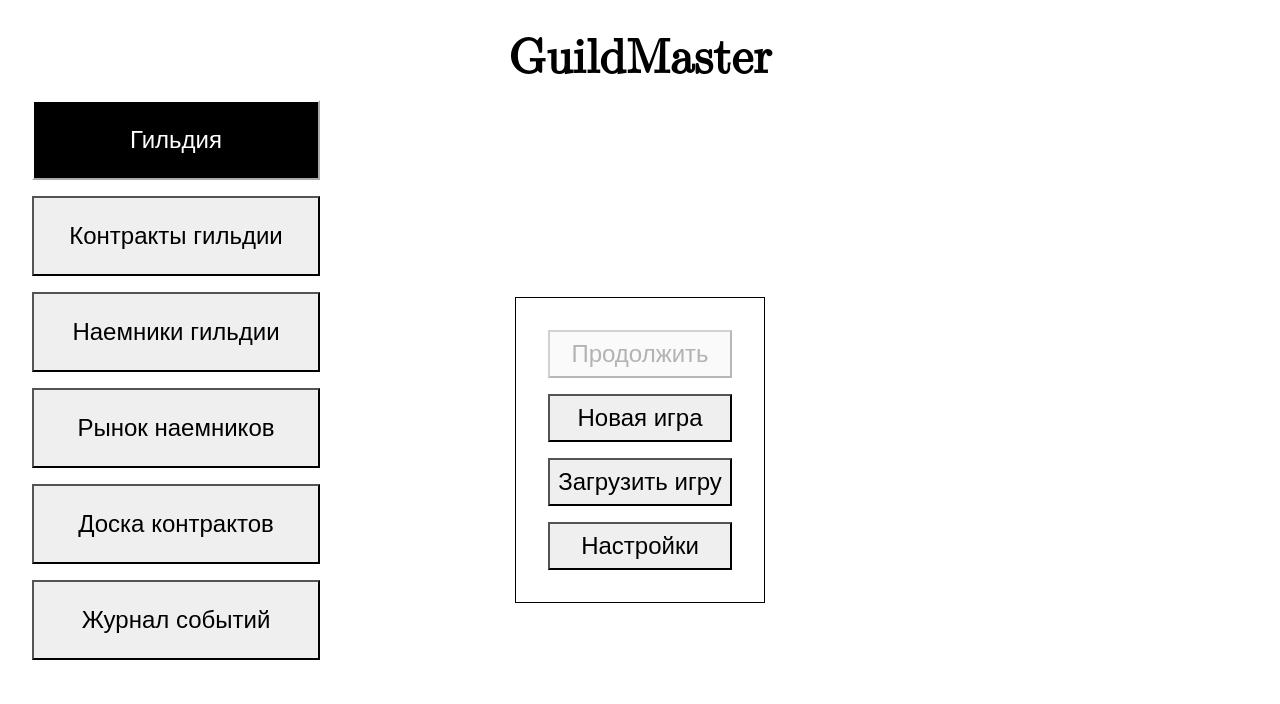
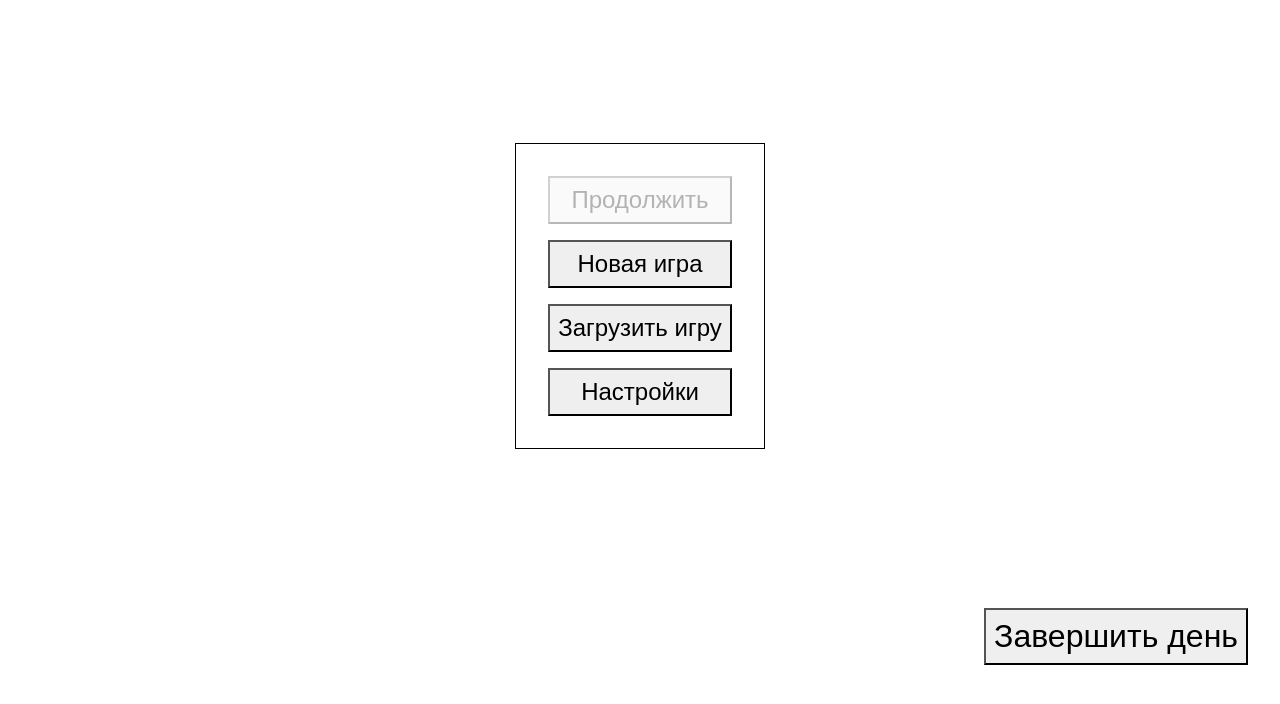
Before and after one commit to White11010/guildmaster, a Vue app: page / in a window 1280 px wide. Shown: the top 704 px of the page. Built offline with nearby package versions, Linux system fonts and the light colour scheme.

Commit message:
added header

```diff
--- a/src/app/App.vue
+++ b/src/app/App.vue
@@ -4,16 +4,58 @@ import './style.css';
 import { AppLayout } from "@/shared/ui/AppLayout";
 import { AppModals, useAppModalStore } from "@/shared/model/AppModal";
 import { AppModal } from "@/shared/ui/AppModal";
+import { useRoute } from 'vue-router';
+import { ROUTE_NAME } from '@/shared/config';
+import { computed } from 'vue';
+import { useGameStore } from '@/entities/Game';
+import { useGuildStore } from '@/entities/Guild';
 
+const route = useRoute();
 const appModalStore = useAppModalStore();
+const gameStore = useGameStore();
+const guildStore = useGuildStore();
 
-function onMenuButtonClick () {
+const isMenuRoute = computed(() => route.name === ROUTE_NAME.MENU);
+const withNavigation = computed(() => !isMenuRoute.value);
+const withHeader = computed(() => !isMenuRoute.value);
+const withFooter = computed(() => true);
+const showMenuButton = computed(() => !isMenuRoute.value);
+const showEndDayButton = computed(() => true);
+const day = computed(() => gameStore.currentGame.day);
+const gold = computed(() => guildStore.money);
+
+function onMenuButtonClick() {
   appModalStore.setCurrentModal(AppModals.GAME_MENU);
+}
+
+function shouldOfferDebtSettlement(): boolean {
+  const withDebt = guildStore.mercenaries.filter((mercenary) => mercenary.debt > 0);
+  if (!withDebt.length || guildStore.money <= 0) {
+    return false;
+  }
+  return withDebt.some((mercenary) => mercenary.debt <= guildStore.money);
+}
+
+function onEndDayButtonClick() {
+  gameStore.finishDay();
+  if (shouldOfferDebtSettlement()) {
+    appModalStore.setCurrentModal(AppModals.PAY_DEBTS);
+  }
 }
 </script>
 
 <template>
-  <app-layout @click:menu="onMenuButtonClick">
+  <app-layout
+    :with-navigation="withNavigation"
+    :with-header="withHeader"
+    :with-footer="withFooter"
+    :show-menu-button="showMenuButton"
+    :show-end-day-button="showEndDayButton"
+    :day="day"
+    :gold="gold"
+    @click:menu="onMenuButtonClick"
+    @click:end-day="onEndDayButtonClick"
+  >
     <router-view />
   </app-layout>
 
--- a/src/pages/Game/ui/GamePage.vue
+++ b/src/pages/Game/ui/GamePage.vue
@@ -1,26 +1,15 @@
 <script setup lang="ts">
 import { HiringMarketBlock } from '@/widgets/HiringMarketBlock';
-import { GuildBlock, useGuildStore } from "@/entities/Guild";
+import { GuildBlock } from "@/entities/Guild";
 import { GuildContractsBlock } from "@/widgets/GuildContractsBlock";
 import { GuildMercenariesBlock } from "@/widgets/GuildMercenariesBlock";
 import { ContractsBlock } from "@/widgets/ContractsBlock";
 import { useGameStore } from "@/entities/Game";
-import { AppModals, useAppModalStore } from "@/shared/model/AppModal";
 import { useRouter } from "vue-router";
 import { LogBlock } from "@/widgets/LogBlock";
 
 const gameStore = useGameStore();
-const guildStore = useGuildStore();
-const appModalStore = useAppModalStore();
 const router = useRouter();
-
-function shouldOfferDebtSettlement(): boolean {
-  const withDebt = guildStore.mercenaries.filter((m) => m.debt > 0);
-  if (!withDebt.length || guildStore.money <= 0) {
-    return false;
-  }
-  return withDebt.some((m) => m.debt <= guildStore.money);
-}
 
 function loadLastSavedGame () {
   if (!gameStore.isGameLoaded) {
@@ -34,13 +23,6 @@ function loadLastSavedGame () {
   }
 }
 loadLastSavedGame();
-
-function onFinishDayButtonClick () {
-  gameStore.finishDay();
-  if (shouldOfferDebtSettlement()) {
-    appModalStore.setCurrentModal(AppModals.PAY_DEBTS);
-  }
-}
 </script>
 
 <template>
@@ -54,18 +36,6 @@ function onFinishDayButtonClick () {
         <guild-mercenaries-block />
         <log-block />
       </div>
-      <footer class="game__footer">
-        <div class="game__footer-days-block">
-          <p>Дней прошло:</p>
-          <p>{{ gameStore.currentGame.day }}</p>
-        </div>
-        <button
-          class="game__end-day-button"
-          @click="onFinishDayButtonClick"
-        >
-          Завершить день
-        </button>
-      </footer>
     </template>
   </div>
 </template>
@@ -77,7 +47,7 @@ function onFinishDayButtonClick () {
 
   &__content {
     max-width: 1920px;
-    height: calc(100% - 4rem);
+    height: 100%;
     display: grid;
     gap: 2rem;
     grid-template-columns: 1fr 1fr;
@@ -87,22 +57,5 @@ function onFinishDayButtonClick () {
     border: 4px solid black;
     background-color: rgb(black, .1);
   }
-  &__footer {
-    margin: 1rem auto 0 auto;
-    max-width: 1920px;
-    display: flex;
-    justify-content: space-between;
-    align-items: center;
-  }
-  &__footer-days-block {
-    display: flex;
-    align-items: center;
-    gap: .5rem;
-    height: 3rem;
-    font-size: 2rem;
-  }
-  &__end-day-button {
-    font-size: 2rem;
-  }
 }
 </style>
--- a/src/shared/model/AppNavigation/AppNavigation.constants.ts
+++ b/src/shared/model/AppNavigation/AppNavigation.constants.ts
@@ -8,27 +8,27 @@ export const appNavigationItems: Array<AppNavigationItem> = [
         id: AppNavigationItems.GUILD,
     },
     {
-        title: 'Контракты гильдии',
+        title: 'Контракты',
         path: ROUTE_PATH.GUILD_CONTRACTS,
         id: AppNavigationItems.GUILD_CONTRACTS,
     },
     {
-        title: 'Наемники гильдии',
+        title: 'Отряд',
         path: ROUTE_PATH.GUILD_MERCENARIES,
         id: AppNavigationItems.GUILD_MERCENARIES,
     },
     {
-        title: 'Рынок наемников',
+        title: 'Таверна',
         path: ROUTE_PATH.HIRING_MARKET,
         id: AppNavigationItems.HIRING_MARKET,
     },
     {
-        title: 'Доска контрактов',
+        title: 'Доска заказов',
         path: ROUTE_PATH.CONTRACTS_BOARD,
         id: AppNavigationItems.CONTRACTS_BOARD,
     },
     {
-        title: 'Журнал событий',
+        title: 'Журнал',
         path: ROUTE_PATH.LOG,
         id: AppNavigationItems.LOG,
     },
--- /dev/null
+++ b/src/shared/ui/AppHeader/AppHeader.vue
@@ -0,0 +1,80 @@
+<script setup lang="ts">
+const props = defineProps<{
+  withNavigation: boolean;
+  showMenuButton: boolean;
+  day: number;
+  gold: number;
+  logoText?: string;
+}>();
+
+const emit = defineEmits<{
+  (e: 'click:menu'): void;
+}>();
+</script>
+
+<template>
+  <header class="app-header">
+    <div
+      class="app-header__main-row"
+      :class="{
+        'app-header__main-row--with-navigation': props.withNavigation,
+      }"
+    >
+      <h1 class="app-header__logo">
+        {{ props.logoText ?? 'GuildMaster' }}
+      </h1>
+      <div class="app-header__stats">
+        <p>День: {{ props.day }}</p>
+        <p>Золото: {{ props.gold }}</p>
+      </div>
+    </div>
+    <button
+      v-if="props.showMenuButton"
+      class="app-header__menu-button"
+      @click="emit('click:menu')"
+    >
+      Меню
+    </button>
+  </header>
+</template>
+
+<style scoped lang="scss">
+.app-header {
+  width: 100%;
+  margin-bottom: 1rem;
+  padding: 2rem 2rem 0 2rem;
+  position: relative;
+
+  &__menu-button {
+    position: absolute;
+    top: 2rem;
+    right: 0;
+    font-size: 1.5rem;
+  }
+
+  &__main-row {
+    max-width: 2560px;
+    margin: 0 auto;
+    display: flex;
+    align-items: center;
+    gap: 2rem;
+    font-size: 1.5rem;
+
+    &--with-navigation {
+      margin-left: 20rem;
+    }
+  }
+
+  &__logo {
+    font-size: 3rem;
+    font-family: math;
+    line-height: 3.25rem;
+  }
+
+  &__stats {
+    display: flex;
+    align-items: center;
+    gap: 2rem;
+  }
+}
+</style>
--- /dev/null
+++ b/src/shared/ui/AppHeader/index.ts
@@ -0,0 +1 @@
+export { default as AppHeader } from './AppHeader.vue';
--- a/src/shared/ui/AppLayout/AppLayout.vue
+++ b/src/shared/ui/AppLayout/AppLayout.vue
@@ -1,89 +1,128 @@
 <script setup lang="ts">
-import { useRoute } from "vue-router";
-import { AppNavigation } from "../AppNavigation";
+import { AppNavigation } from '../AppNavigation';
+import { AppHeader } from '../AppHeader';
 
+const props = defineProps<{
+  withNavigation: boolean;
+  withHeader: boolean;
+  withFooter: boolean;
+  showMenuButton: boolean;
+  showEndDayButton: boolean;
+  day: number;
+  gold: number;
+}>();
 const emit = defineEmits<{
   (e: 'click:menu'): void;
+  (e: 'click:end-day'): void;
 }>();
-
-const route = useRoute();
 </script>
 
 <template>
-  <header class="app__header">
-    <div class="app__header-container">
-      <h1 class="app__header-heading">
-        GuildMaster
-      </h1>
-      <button
-        v-if="route.path !== '/'"
-        class="app__header-menu-button"
-        @click="emit('click:menu')"
-      >
-        Меню
-      </button>
-    </div>
-  </header>
-  <div class="app__main">
-    <app-navigation class="app__navigation"/>
-    <div class="app__container">
+  <app-header
+    v-if="props.withHeader"
+    :with-navigation="props.withNavigation"
+    :show-menu-button="props.showMenuButton"
+    :day="props.day"
+    :gold="props.gold"
+    @click:menu="emit('click:menu')"
+  />
+  <div class="app__main" :class="{
+    'app__main--with-navigation': props.withNavigation,
+    'app__main--with-header': props.withHeader,
+    'app__main--with-footer': props.withFooter,
+  }">
+    <app-navigation v-if="props.withNavigation" class="app__navigation"/>
+    <div class="app__container" :class="{
+    'app__container--with-navigation': props.withNavigation
+  }">
       <slot />
     </div>
   </div>
+  <footer
+    v-if="props.withFooter"
+    class="app__footer"
+  >
+    <div
+      class="app__footer-content"
+      :class="{
+        'app__footer-content--with-navigation': props.withNavigation
+      }"
+    >
+      <button
+        v-if="props.showEndDayButton"
+        class="app__end-day-button"
+        @click="emit('click:end-day')"
+      >
+        Завершить день
+      </button>
+    </div>
+  </footer>
 </template>
 
 <style scoped lang="scss">
 .app {
-  &__header {
-    width: 100vw;
-    margin-bottom: 1rem;
-    padding: 2rem 4rem 0 4rem;
-  }
-
-  &__header-container {
-    max-width: 1920px;
-    margin: 0 auto;
-    display: flex;
-    justify-content: center;
-    align-items: center;
-    position: relative;
-    box-sizing: border-box;
-  }
-
-  &__header-heading {
-    font-size: 3rem;
-    text-align: center;
-    font-family: math;
-    line-height: 3.25rem;
-  }
-  &__header-menu-button {
-    //margin-left: auto;
-    font-size: 1.5rem;
-    position: absolute;
-    top: 0;
-    right: 0;
-  }
-
   &__main {
     width: min(100vw, 2560px);
     margin: 0 auto;
-    // width: 100vw;
-    height: calc(100vh - 6.25rem);
+    height: 100vh;
     overflow: hidden;
-    padding: 0 22rem 2rem 2rem;
+    padding: 0 2rem;
     box-sizing: border-box;
     position: relative;
     display: flex;
     gap: 2rem;
+
+    &--with-navigation {
+      padding: 0 22rem 2rem 2rem;
+    }
+
+    &--with-header {
+      height: calc(100vh - 8.5rem);
+    }
+
+    &--with-footer {
+      height: calc(100vh - 13rem);
+    }
+
+    &--with-header {
+      &--with-footer {
+        height: calc(100vh - 18.5rem);
+      }
+    }
   }
 
   &__navigation {
     width: 18rem;
     min-width: 18rem;
   }
+
   &__container {
-    height: calc(100vh - 6.25rem);
-    width: calc(100vw - 19rem);
+    height: 100%;
+    width: 100vw;
+
+    &--with-navigation {
+      width: calc(100vw - 19rem);
+    }
+  }
+
+  &__footer {
+    width: min(100vw, 2560px);
+    margin: 1rem auto 0 auto;
+    padding: 0 2rem 1rem 2rem;
+  }
+
+  &__footer-content {
+    display: flex;
+    justify-content: flex-end;
+    max-width: 100%;
+
+    &--with-navigation {
+      margin-left: 20rem;
+    }
+  }
+
+  &__end-day-button {
+    font-size: 2rem;
   }
 }
 </style>
```
